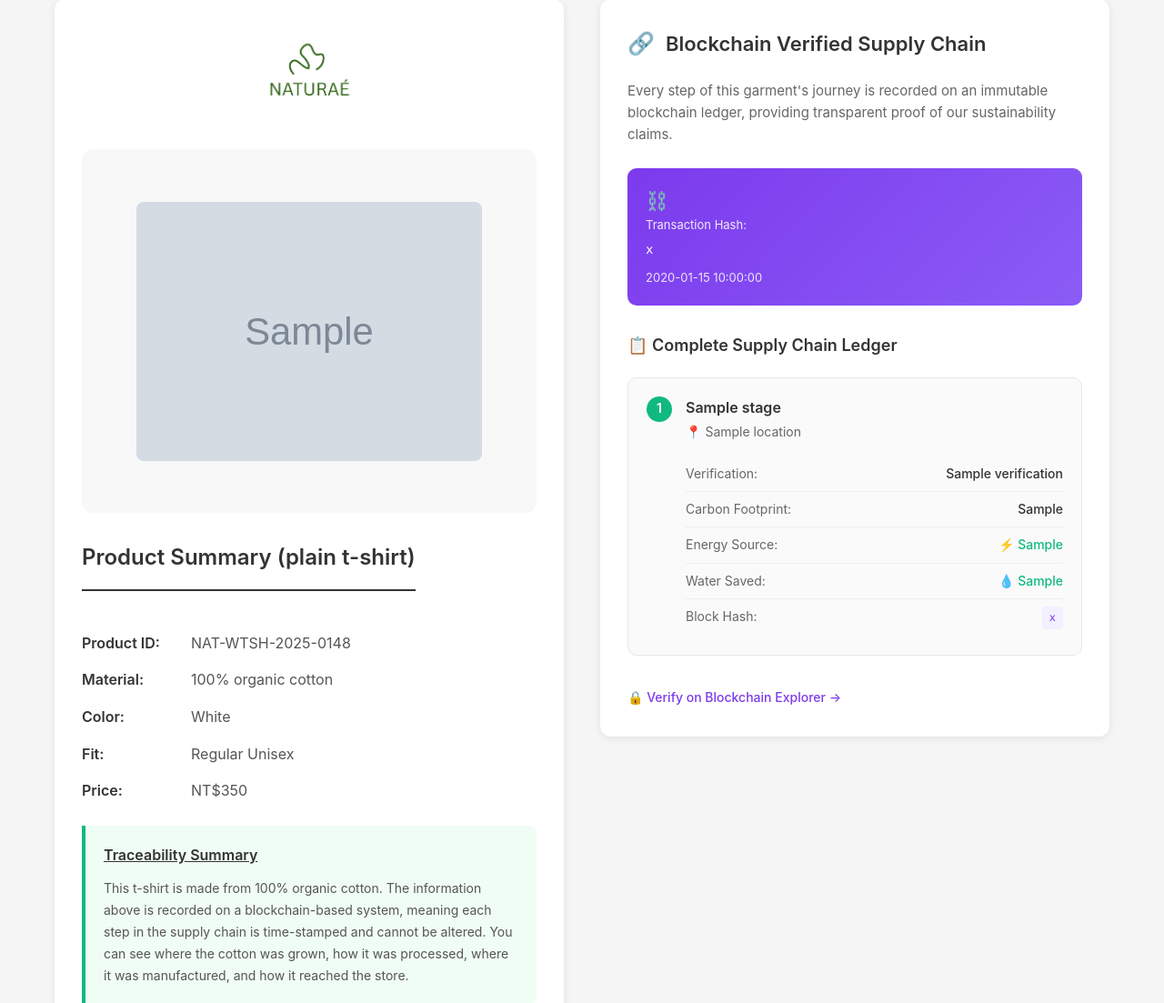
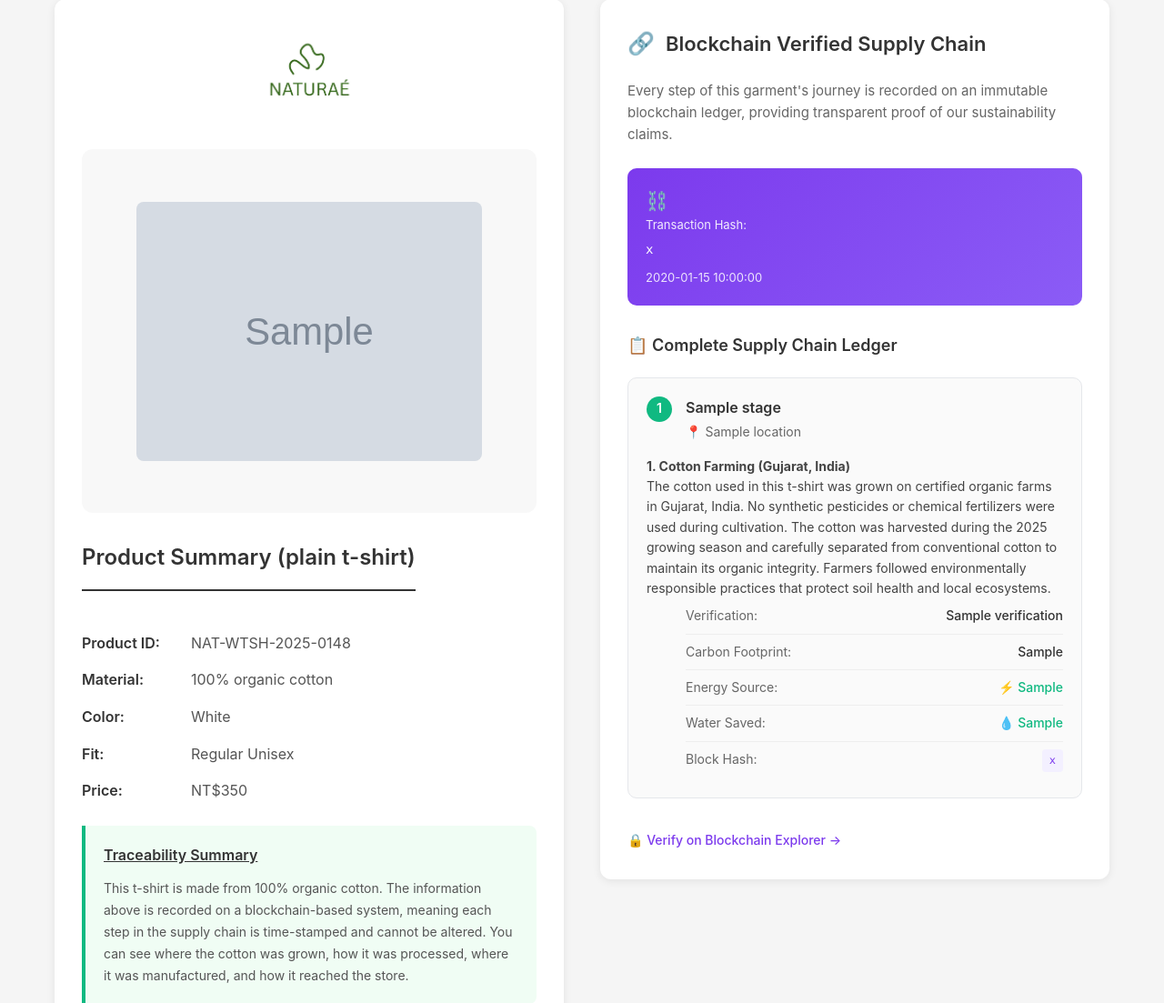
Before and after one commit to crispy245/blockchain_esg, a Flask app: template templates/version_b.html in a window 1280 px wide. Shown: the part 65-1168 px from the top of the page at 91% size. Run offline with Flask 3, Linux system fonts and the light colour scheme; the template is opened without the code that fills it: most values are stand-ins (such as "Sample title", 1, 10 or a date in 2020); grey boxes marked "Sample" are stand-in pictures.

Commit message:
add text desc

```diff
--- a/app.py
+++ b/app.py
@@ -5,7 +5,7 @@ Fill in your contract address and you're done!
 
 from flask import Flask, render_template, redirect, url_for
 from web3 import Web3
-from datetime import datetime
+from datetime import datetime, timezone
 import os
 from dotenv import load_dotenv
 
@@ -108,8 +108,8 @@ def get_real_blockchain_data(product_id):
 
             stages.append(stage_info)
 
-        # Format timestamp
-        timestamp = datetime.fromtimestamp(product[1]).strftime('%Y-%m-%d %H:%M:%S UTC')
+        # Format timestamp as timezone-aware UTC
+        timestamp = datetime.fromtimestamp(product[1], timezone.utc).strftime('%Y-%m-%d %H:%M:%S UTC')
 
         return {
             'transaction_hash': CONTRACT_ADDRESS[:10] + '...' + CONTRACT_ADDRESS[-8:],
@@ -122,7 +122,14 @@ def get_real_blockchain_data(product_id):
     except Exception as e:
         print(f"❌ Error reading from blockchain: {e}")
         print(f"   Make sure CONTRACT_ADDRESS is correct!")
-        return None
+        # Return a safe default structure so templates don't fail when blockchain access is unavailable
+        return {
+            'transaction_hash': 'N/A',
+            'timestamp': 'N/A',
+            'supply_chain': [],
+            'total_carbon': 'N/A',
+            'carbon_offset': 'N/A'
+        }
 
 
 # Static garment info
--- a/templates/version_b.html
+++ b/templates/version_b.html
@@ -432,6 +432,25 @@
                                 <div class="stage-location">{{ stage.location }}</div>
                             </div>
                         </div>
+                        <!-- Hard-coded explanatory paragraphs mapped to each stage index -->
+                        <div class="stage-paragraph" style="margin-top:12px;color:#444;font-size:14px;line-height:1.6;">
+                            {% if loop.index == 1 %}
+                            <strong>1. Cotton Farming (Gujarat, India)</strong>
+                            <p>The cotton used in this t-shirt was grown on certified organic farms in Gujarat, India. No synthetic pesticides or chemical fertilizers were used during cultivation. The cotton was harvested during the 2025 growing season and carefully separated from conventional cotton to maintain its organic integrity. Farmers followed environmentally responsible practices that protect soil health and local ecosystems.</p>
+                            {% elif loop.index == 2 %}
+                            <strong>2. Fabric Weaving (Dhaka, Bangladesh)</strong>
+                            <p>After harvesting, the organic cotton was transported to a textile facility in Dhaka, Bangladesh, where it was spun into yarn and woven into fabric. This facility operates under Fair Trade standards, ensuring safe working conditions, fair wages, and ethical labor practices. The weaving process focused on minimizing waste while maintaining fabric durability and quality.</p>
+                            {% elif loop.index == 3 %}
+                            <strong>3. Dyeing &amp; Finishing (Colombo, Sri Lanka)</strong>
+                            <p>The woven fabric was then sent to a dyeing and finishing facility in Colombo, Sri Lanka. Low-impact, non-toxic dyes were used to reduce water pollution and protect worker health. The finishing process complied with international safety standards, ensuring the final fabric is free from harmful substances and safe for everyday wear.</p>
+                            {% elif loop.index == 4 %}
+                            <strong>4. Garment Manufacturing (Hanoi, Vietnam)</strong>
+                            <p>The finished fabric was assembled into t-shirts at a manufacturing facility in Hanoi, Vietnam. This factory is certified under the SA8000 Social Accountability standard, which means it follows strict rules to protect workers’ rights, including safe working conditions, fair wages, and no child or forced labor. The production process focused on efficiency and quality while keeping carbon emissions low.</p>
+                            {% elif loop.index == 5 %}
+                            <strong>5. Distribution and Retail (Taiwan)</strong>
+                            <p>After manufacturing, the t-shirts were shipped to Taiwan for distribution and retail. Naturea uses electric delivery vehicles, operates zero-waste retail stores, and stores products in a solar-powered warehouse to reduce environmental impact. This final stage focuses on delivering the product efficiently while minimizing emissions and energy use.</p>
+                            {% endif %}
+                        </div>
 
                         <div class="stage-details">
                             <div class="detail-row">
```
